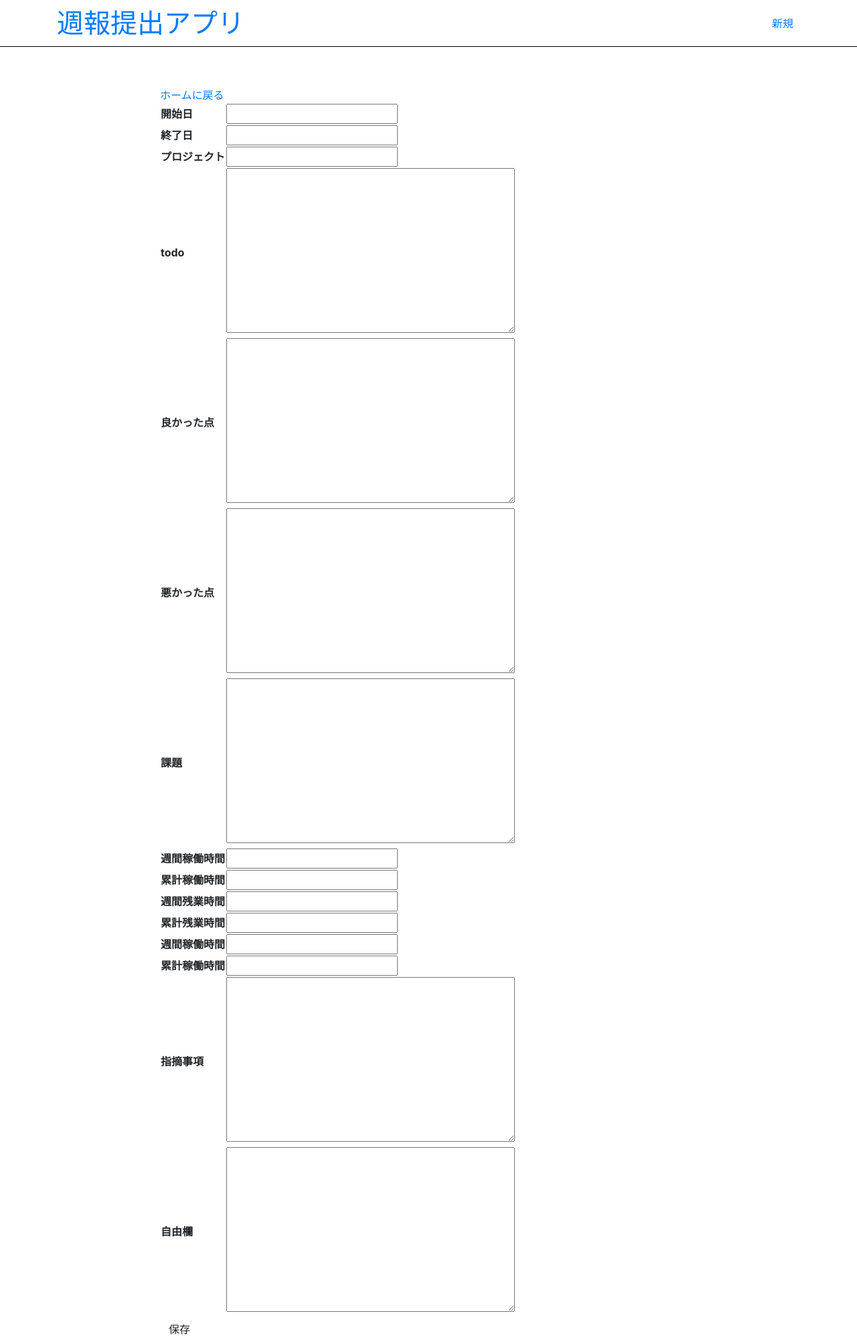
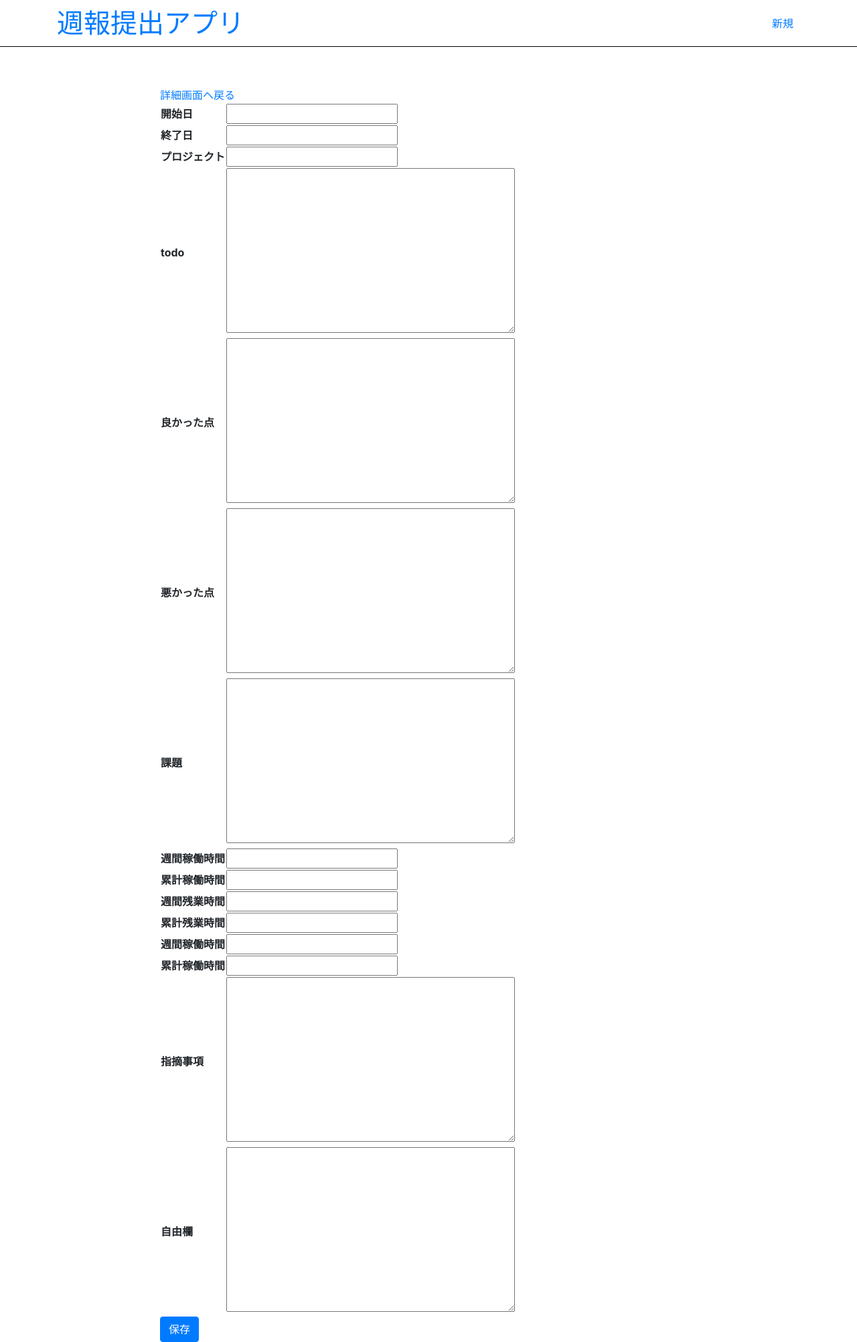
Before and after one commit to peijipe/report-app, a Django app: template weekly_report/templates/weekly_report/reports_edit.html in a window 1280 px wide. Shown: the whole page at 67% size. Run offline with Django 3.2, Linux system fonts and the light colour scheme; the template is opened without the code that fills it: values that come from a table or form of the project are taken from there, others are empty; some libraries are stand-ins or nearby versions.

Commit message:
edit button and Page transition

```diff
--- a/weekly_report/templates/weekly_report/reports_detail.html
+++ b/weekly_report/templates/weekly_report/reports_detail.html
@@ -3,10 +3,14 @@
 {% block content %}
 
 <div>
+    <a href="{% url 'weekly_report:users_detail' user.id %}">ユーザートップへ戻る</a>
+</div>
+
+<div>
     {% if request.user == report.user %}
     <!-- 編集ボタン -->
     <a class="btn btn-info" href="{% url 'weekly_report:reports_edit' report.id %}" role="button">編集</a>
-
+    <a class="btn btn-default" href="{% url 'weekly_report:reports_edit' report.id %}"><span class="glyphicon glyphicon-pencil"></span></a>
     {% endif %}
 </div>
 <br>
--- a/weekly_report/templates/weekly_report/reports_edit.html
+++ b/weekly_report/templates/weekly_report/reports_edit.html
@@ -3,7 +3,7 @@
 {% block content %}
 
 <div>
-    <a href="{% url 'weekly_report:index' %}">ホームに戻る</a>
+    <a href="{% url 'weekly_report:reports_detail' report.id %}">詳細画面へ戻る</a>
 </div>
 
 <form action="{% url 'weekly_report:reports_edit' report.id %}" method="POST">{% csrf_token %}
@@ -73,7 +73,7 @@
             <td>{{ form.free_text }}</td>
         </tr>
     </table>
-    <button type="submit" class="btn">保存</button>
+    <button class="btn btn-primary" type="submit">保存</button>
 </form>
 
 {% endblock %}
--- a/weekly_report/templates/weekly_report/reports_new.html
+++ b/weekly_report/templates/weekly_report/reports_new.html
@@ -73,7 +73,7 @@
             <td>{{ form.free_text }}</td>
         </tr>
     </table>
-    <button type="submit" class="btn">保存</button>
+    <button class="btn btn-primary" type="submit">保存</button>
 </form>
 
 {% endblock %}
--- a/weekly_report/templates/weekly_report/users_detail.html
+++ b/weekly_report/templates/weekly_report/users_detail.html
@@ -1,6 +1,10 @@
 {% extends 'weekly_report/base.html' %}
 
 {% block content %}
+
+<div>
+    <a href="{% url 'weekly_report:index' %}">トップへ戻る</a>
+</div>
 
 <h2 class="user-name">@{{ user.username }}</h2>
 
```
